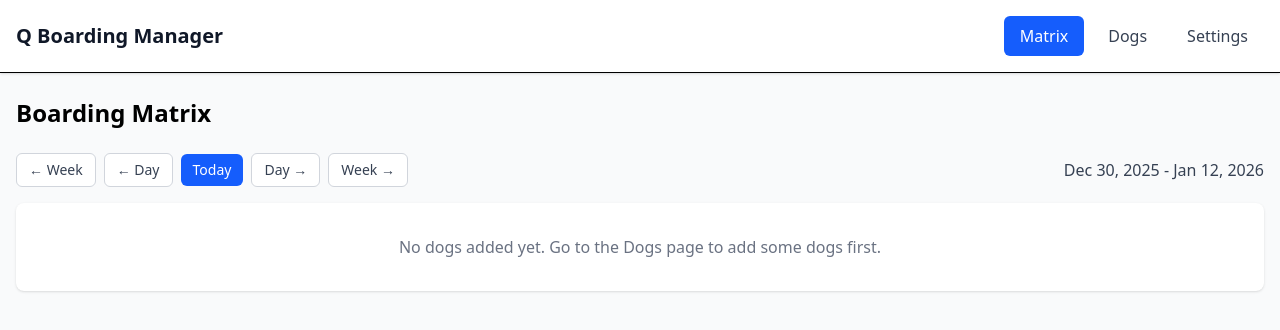
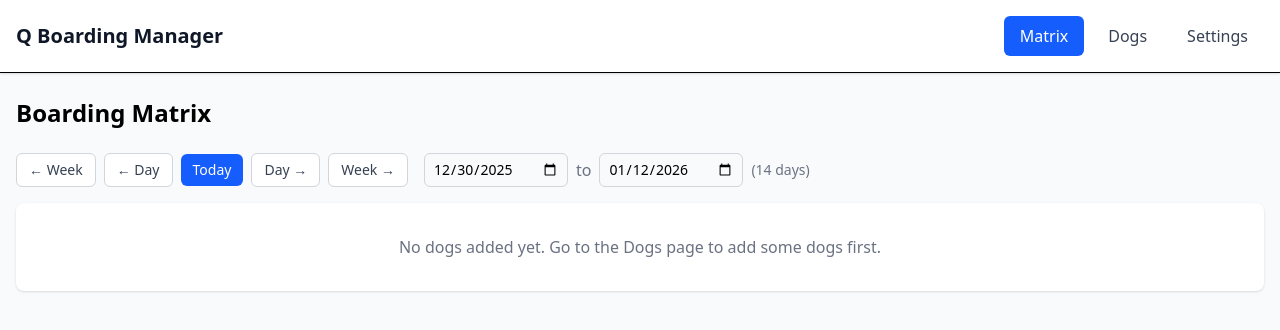
Before and after one commit to kcoffie/dog-boarding, a React (Vite) app: page / in a window 1280 px wide. Shown: the top 330 px of the page. Built offline with nearby package versions, Linux system fonts and the light colour scheme.

Commit message:
Add customizable date range for matrix view
- Start and end date inputs to select custom range
- Maximum range of 21 days (3 weeks)
- Navigation buttons shift entire range
- Today button preserves current range length
- Shows day count next to date inputs

```diff
--- a/src/components/BoardingMatrix.jsx
+++ b/src/components/BoardingMatrix.jsx
@@ -2,10 +2,10 @@ import { useData } from '../context/DataContext';
 import { getDateRange, formatDateShort, getDayOfWeek, isOvernight, isDayPresent, formatName } from '../utils/dateUtils';
 import EmployeeDropdown from './EmployeeDropdown';
 
-export default function BoardingMatrix({ startDate }) {
+export default function BoardingMatrix({ startDate, days = 14 }) {
   const { dogs, boardings, settings } = useData();
 
-  const dates = getDateRange(startDate.toISOString().split('T')[0], 14);
+  const dates = getDateRange(startDate.toISOString().split('T')[0], days);
 
   const formatCurrency = (amount) => {
     return new Intl.NumberFormat('en-US', {
--- a/src/components/DateNavigator.jsx
+++ b/src/components/DateNavigator.jsx
@@ -1,63 +1,124 @@
-import { formatDate } from '../utils/dateUtils';
+import { useState } from 'react';
+import { toDateInputValue } from '../utils/dateUtils';
 
-export default function DateNavigator({ startDate, onDateChange }) {
-  const endDate = new Date(startDate);
-  endDate.setDate(endDate.getDate() + 13); // 14 days total
+const MAX_DAYS = 21; // 3 weeks max
 
-  const handlePrevWeek = () => {
-    const newDate = new Date(startDate);
-    newDate.setDate(newDate.getDate() - 7);
-    onDateChange(newDate);
+export default function DateNavigator({ startDate, endDate, onStartDateChange, onEndDateChange }) {
+  const [error, setError] = useState('');
+
+  const toInputDate = (date) => {
+    return date.toISOString().split('T')[0];
   };
 
-  const handlePrevDay = () => {
-    const newDate = new Date(startDate);
-    newDate.setDate(newDate.getDate() - 1);
-    onDateChange(newDate);
+  const handleStartChange = (e) => {
+    const newStart = new Date(e.target.value + 'T00:00:00');
+    if (isNaN(newStart.getTime())) return;
+
+    const daysDiff = Math.floor((endDate - newStart) / (1000 * 60 * 60 * 24)) + 1;
+
+    if (newStart > endDate) {
+      setError('Start date must be before end date');
+      return;
+    }
+
+    if (daysDiff > MAX_DAYS) {
+      setError(`Range cannot exceed ${MAX_DAYS} days (3 weeks)`);
+      return;
+    }
+
+    setError('');
+    onStartDateChange(newStart);
+  };
+
+  const handleEndChange = (e) => {
+    const newEnd = new Date(e.target.value + 'T00:00:00');
+    if (isNaN(newEnd.getTime())) return;
+
+    const daysDiff = Math.floor((newEnd - startDate) / (1000 * 60 * 60 * 24)) + 1;
+
+    if (newEnd < startDate) {
+      setError('End date must be after start date');
+      return;
+    }
+
+    if (daysDiff > MAX_DAYS) {
+      setError(`Range cannot exceed ${MAX_DAYS} days (3 weeks)`);
+      return;
+    }
+
+    setError('');
+    onEndDateChange(newEnd);
+  };
+
+  const shiftRange = (days) => {
+    const newStart = new Date(startDate);
+    const newEnd = new Date(endDate);
+    newStart.setDate(newStart.getDate() + days);
+    newEnd.setDate(newEnd.getDate() + days);
+    onStartDateChange(newStart);
+    onEndDateChange(newEnd);
   };
 
   const handleToday = () => {
-    onDateChange(new Date());
-  };
-
-  const handleNextDay = () => {
-    const newDate = new Date(startDate);
-    newDate.setDate(newDate.getDate() + 1);
-    onDateChange(newDate);
-  };
-
-  const handleNextWeek = () => {
-    const newDate = new Date(startDate);
-    newDate.setDate(newDate.getDate() + 7);
-    onDateChange(newDate);
+    const today = new Date();
+    today.setHours(0, 0, 0, 0);
+    const currentRange = Math.floor((endDate - startDate) / (1000 * 60 * 60 * 24));
+    const newEnd = new Date(today);
+    newEnd.setDate(newEnd.getDate() + currentRange);
+    onStartDateChange(today);
+    onEndDateChange(newEnd);
   };
 
   const buttonClass = "px-3 py-1.5 text-sm font-medium rounded-md transition-colors";
   const navButtonClass = `${buttonClass} text-gray-700 bg-white border border-gray-300 hover:bg-gray-50`;
   const todayButtonClass = `${buttonClass} text-white bg-blue-600 hover:bg-blue-700`;
 
+  const daysDiff = Math.floor((endDate - startDate) / (1000 * 60 * 60 * 24)) + 1;
+
   return (
-    <div className="flex items-center justify-between mb-4">
+    <div className="mb-4">
+      <div className="flex flex-wrap items-center gap-4 mb-2">
+        {/* Navigation buttons */}
         <div className="flex items-center gap-2">
-        <button onClick={handlePrevWeek} className={navButtonClass}>
+          <button onClick={() => shiftRange(-7)} className={navButtonClass}>
             ← Week
           </button>
-        <button onClick={handlePrevDay} className={navButtonClass}>
+          <button onClick={() => shiftRange(-1)} className={navButtonClass}>
             ← Day
           </button>
           <button onClick={handleToday} className={todayButtonClass}>
             Today
           </button>
-        <button onClick={handleNextDay} className={navButtonClass}>
+          <button onClick={() => shiftRange(1)} className={navButtonClass}>
             Day →
           </button>
-        <button onClick={handleNextWeek} className={navButtonClass}>
+          <button onClick={() => shiftRange(7)} className={navButtonClass}>
             Week →
           </button>
         </div>
-      <div className="text-gray-700 font-medium">
-        {formatDate(startDate.toISOString())} - {formatDate(endDate.toISOString())}
+
+        {/* Date range inputs */}
+        <div className="flex items-center gap-2">
+          <input
+            type="date"
+            value={toInputDate(startDate)}
+            onChange={handleStartChange}
+            className="px-2 py-1.5 text-sm border border-gray-300 rounded-md focus:outline-none focus:ring-2 focus:ring-blue-500"
+          />
+          <span className="text-gray-500">to</span>
+          <input
+            type="date"
+            value={toInputDate(endDate)}
+            onChange={handleEndChange}
+            className="px-2 py-1.5 text-sm border border-gray-300 rounded-md focus:outline-none focus:ring-2 focus:ring-blue-500"
+          />
+          <span className="text-sm text-gray-500">({daysDiff} days)</span>
         </div>
+      </div>
+
+      {error && (
+        <p className="text-red-500 text-sm">{error}</p>
+      )}
     </div>
   );
 }
--- a/src/components/EmployeeTotals.jsx
+++ b/src/components/EmployeeTotals.jsx
@@ -1,7 +1,7 @@
 import { useData } from '../context/DataContext';
 import { getDateRange, isOvernight } from '../utils/dateUtils';
 
-export default function EmployeeTotals({ startDate }) {
+export default function EmployeeTotals({ startDate, days = 14 }) {
   const { dogs, boardings, settings, nightAssignments } = useData();
 
   // Helper to check if employee is active
@@ -13,7 +13,7 @@ export default function EmployeeTotals({ startDate }) {
     return typeof emp === 'string' ? true : emp.active !== false;
   };
 
-  const dates = getDateRange(startDate.toISOString().split('T')[0], 14);
+  const dates = getDateRange(startDate.toISOString().split('T')[0], days);
 
   const calculateDayNet = (dateStr) => {
     let gross = 0;
--- a/src/pages/MatrixPage.jsx
+++ b/src/pages/MatrixPage.jsx
@@ -10,12 +10,27 @@ export default function MatrixPage() {
     return today;
   });
 
+  const [endDate, setEndDate] = useState(() => {
+    const end = new Date();
+    end.setHours(0, 0, 0, 0);
+    end.setDate(end.getDate() + 13); // 14 days total
+    return end;
+  });
+
+  // Calculate days between dates (inclusive)
+  const daysDiff = Math.floor((endDate - startDate) / (1000 * 60 * 60 * 24)) + 1;
+
   return (
     <div>
       <h1 className="text-2xl font-bold mb-6">Boarding Matrix</h1>
-      <DateNavigator startDate={startDate} onDateChange={setStartDate} />
-      <BoardingMatrix startDate={startDate} />
-      <EmployeeTotals startDate={startDate} />
+      <DateNavigator
+        startDate={startDate}
+        endDate={endDate}
+        onStartDateChange={setStartDate}
+        onEndDateChange={setEndDate}
+      />
+      <BoardingMatrix startDate={startDate} days={daysDiff} />
+      <EmployeeTotals startDate={startDate} days={daysDiff} />
     </div>
   );
 }
```
Lines whose indentation alone changed are shown as unchanged.
